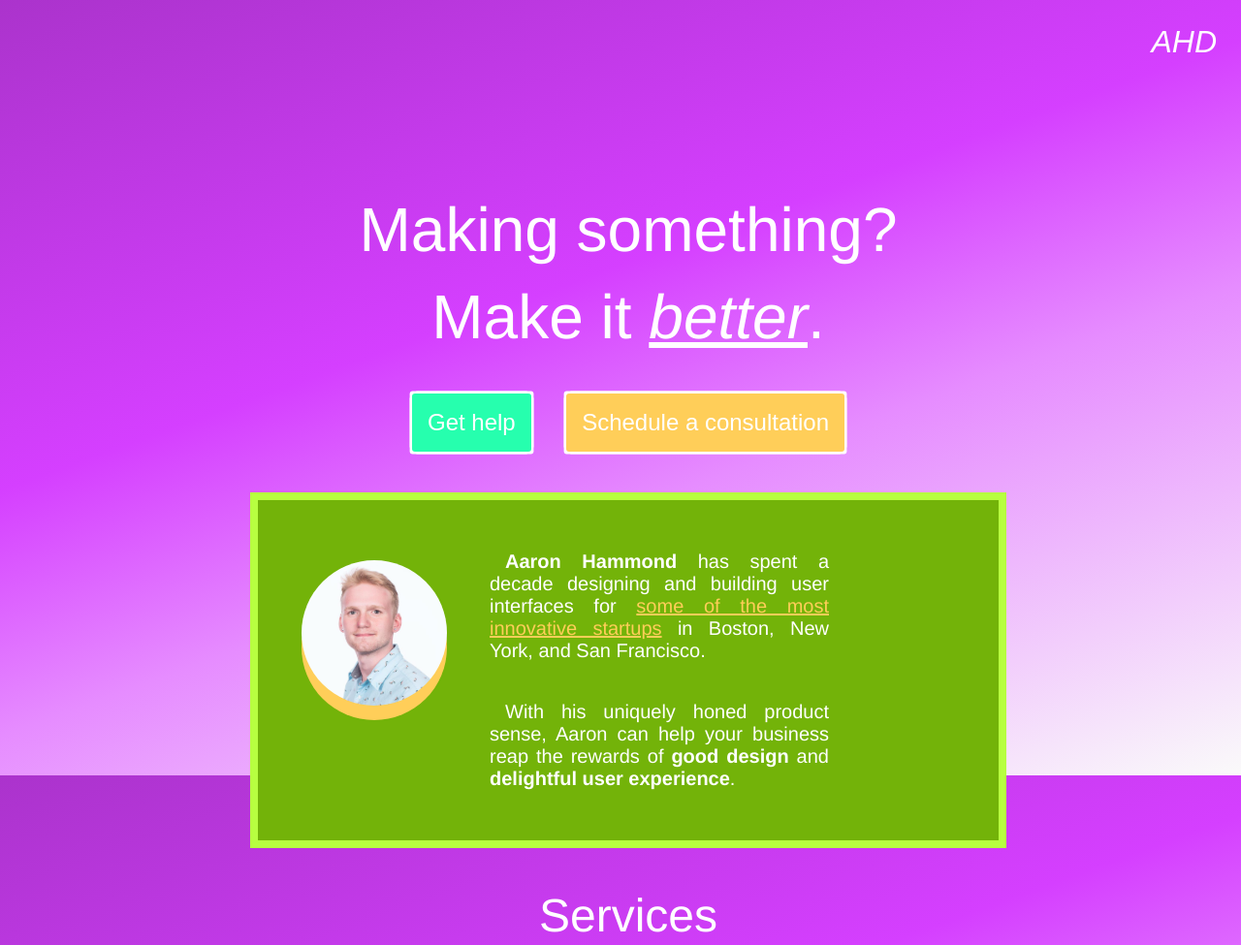
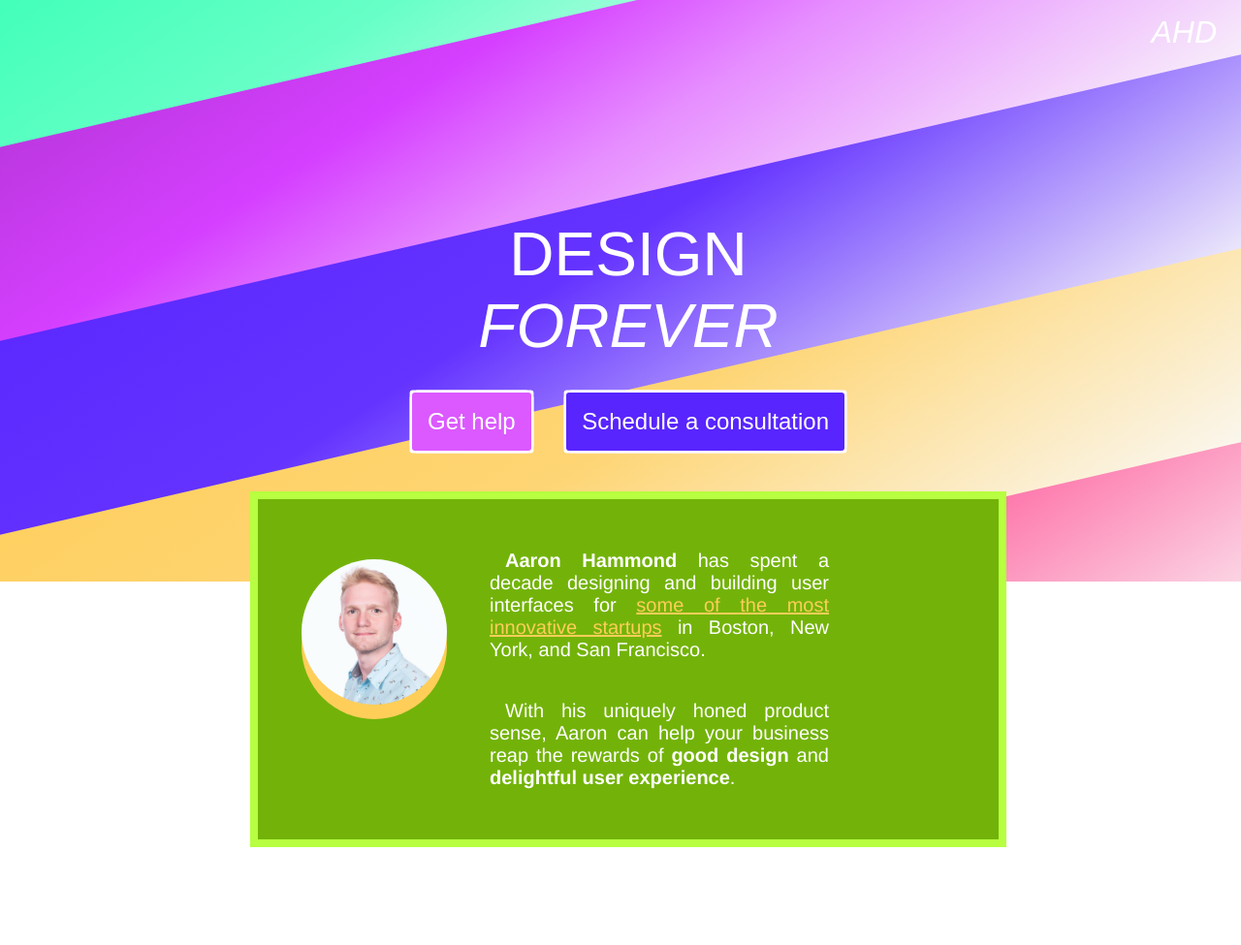
Before and after one commit to AaronHammond/aaronhammond.design, a plain HTML site: page index.html in a window 1280 px wide. Shown: the top 975 px of the page at 97% size. Drawn offline with Linux system fonts and the light colour scheme.

Commit message:
use wedge pattern

```diff
--- a/index.html
+++ b/index.html
@@ -6,14 +6,23 @@
 
 <body>
 
-    <div id="wedge" />
+    <div id="wedgeContainer">
+        <div class="wedge"></div>
+        <div class="wedge"></div>
+        <div class="wedge"></div>
+        <div class="wedge"></div>
+        <div class="wedge"></div>
+
+    </div>
     <div id="logo"><i>AHD</i></div>
     <div id="hero">
         <div class="title">
-            Making something?
+            DESIGN
+            <br />
+            <i>FOREVER</i>
         </div>
         <div class="title">
-            Make it <u><i>better</i></u>.
+
         </div>
         <div id="buttons">
             <button>
@@ -71,7 +80,7 @@
 
             <div class="service">
                 <div class="title">
-                    Technical Services
+                    Freelance Engineering
                 </div>
                 <p>
                     Does your team need extra firepower? How about expert code reviews? Aaron is a former competitve programmer, and he'll finish your project with extreme efficiency.
--- a/main.css
+++ b/main.css
@@ -34,7 +34,7 @@
 button {
     max-width: max-content;
     padding: 16px;
-    background-color: var(--action-1);
+    background-color: var(--primary-5);
     color: white;
     font-size: 24;
     white-space: nowrap;
@@ -48,11 +48,11 @@ button {
 }
 
 button.accent {
-    background-color: var(--accent-1);
+    background-color: var(--tertiary-1);
 }
 
 button:hover {
-    background-color: var(--action-2);
+    background-color: var(--primary-6);
     cursor: pointer;
     --blur-radius: 0.1em;
     --spread-radius: 1px;
@@ -64,12 +64,12 @@ button:hover {
 }
 
 button.accent:hover {
-    background-color: var(--accent-2);
+    background-color: var(--tertiary-2);
 }
 
 body {
     /* generated with https://cssgradient.io/ */
-    background: linear-gradient(160deg, var(--primary-3) 0%, var(--primary-4) 40%, var(--primary-6) 60%, rgba(250, 250, 250, 1) 100%);
+
     height: 100%;
     width: 100%;
     color: white;
@@ -79,11 +79,60 @@ body {
     background-attachment: fixed;
 }
 
+#wedgeContainer {
+    height: 600px;
+    width: 100%;
+    overflow: hidden;
+    position: absolute;
+    top: 0;
+    left: 0;
+    z-index: -1;
+}
+
+.wedge {
+    position: absolute;
+    height: 300px;
+    left: -100px;
+    right: -100px;
+    transform: rotate(-13deg);
+}
+
+.wedge:nth-child(1) {
+    z-index: -1;
+    top: -300px;
+    background: linear-gradient(160deg, var(--action-1) 0%, var(--action-2) 50%, rgba(250, 250, 250, 1) 100%);
+}
+
+.wedge:nth-child(2) {
+    z-index: -2;
+    top: -100px;
+    background: linear-gradient(160deg, var(--primary-3) 0%, var(--primary-4) 40%, var(--primary-6) 60%, rgba(250, 250, 250, 1) 100%);
+}
+
+.wedge:nth-child(3) {
+    z-index: -3;
+    top: 100px;
+    background: linear-gradient(160deg, var(--tertiary-1) 0%, var(--tertiary-2) 50%, rgba(250, 250, 250, 1) 100%);
+}
+
+.wedge:nth-child(4) {
+    z-index: -4;
+    top: 300px;
+    background: linear-gradient(160deg, var(--accent-1) 0%, var(--accent-2) 50%, rgba(250, 250, 250, 1) 100%);
+
+}
+
+.wedge:nth-child(5) {
+    z-index: -5;
+    top: 500px;
+    background: linear-gradient(160deg, var(--secondary-1) 0%, var(--secondary-2) 50%, rgba(250, 250, 250, 1) 100%);
+}
+
 #logo {
     font-size: 32;
     position: absolute;
     right: 25px;
-    top: 25px;
+    top: 15px;
 }
 
 
@@ -95,13 +144,15 @@ body {
     margin-top: 200px;
     display: grid;
     grid-template-columns: auto auto auto;
-    grid-template-rows: auto 50px auto;
+    grid-template-rows: auto 0 auto;
     grid-row-gap: 16px;
 }
 
 
 #hero .title {
     justify-self: center;
+    text-align: center;
+    margin-top: 25px;
 }
 
 #hero .title:nth-of-type(1) {
@@ -115,7 +166,6 @@ body {
 #hero #buttons {
     grid-area: 3 / 2 / 3 / 2;
     justify-self: center;
-    margin-top: 50px;
 }
 
 #hero #buttons button {
```
